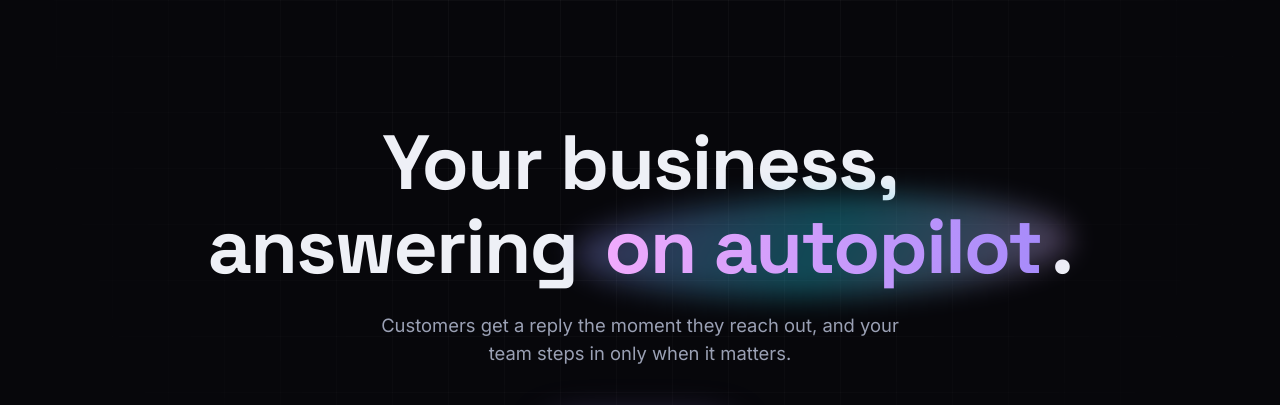
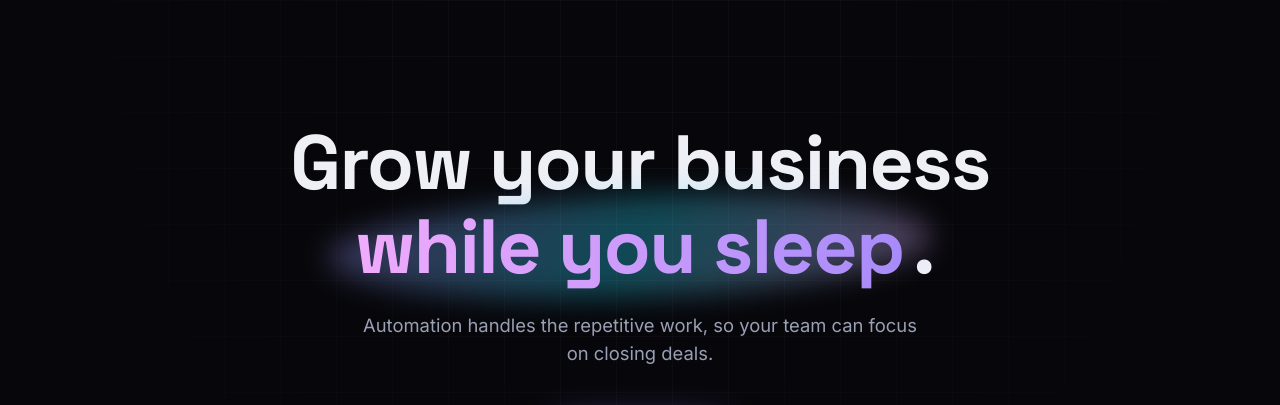
Before and after one commit to mithuee7/automation-resume, a website: page public/index.html in a window 1280 px wide. Shown: the top 405 px of the page. Drawn offline with Linux system fonts and the light colour scheme.

Commit message:
Business-wide hero copy
Co-Authored-By: Claude Haiku 5.5 <noreply@anthropic.com>
Claude-Session: https://claude.ai/code/session_01VEwG6Kee3qybGfdiLeGmMm

```diff
--- a/public/index.html
+++ b/public/index.html
@@ -15,10 +15,10 @@
   <main>
     <section class="hero wrap">
       <h1 class="reveal">
-        Your business, answering
-        <span class="hl"><span class="hl-blob" aria-hidden="true"></span><span class="hl-text">on autopilot</span></span>.
+        Grow your business
+        <span class="hl"><span class="hl-blob" aria-hidden="true"></span><span class="hl-text">while you sleep</span></span>.
       </h1>
-      <p class="lead reveal">Customers get a reply the moment they reach out, and your team steps in only when it matters.</p>
+      <p class="lead reveal">Automation handles the repetitive work, so your team can focus on closing deals.</p>
       <div class="cta reveal">
         <a class="btn primary" href="#workflows">See the workflows</a>
       </div>
```
